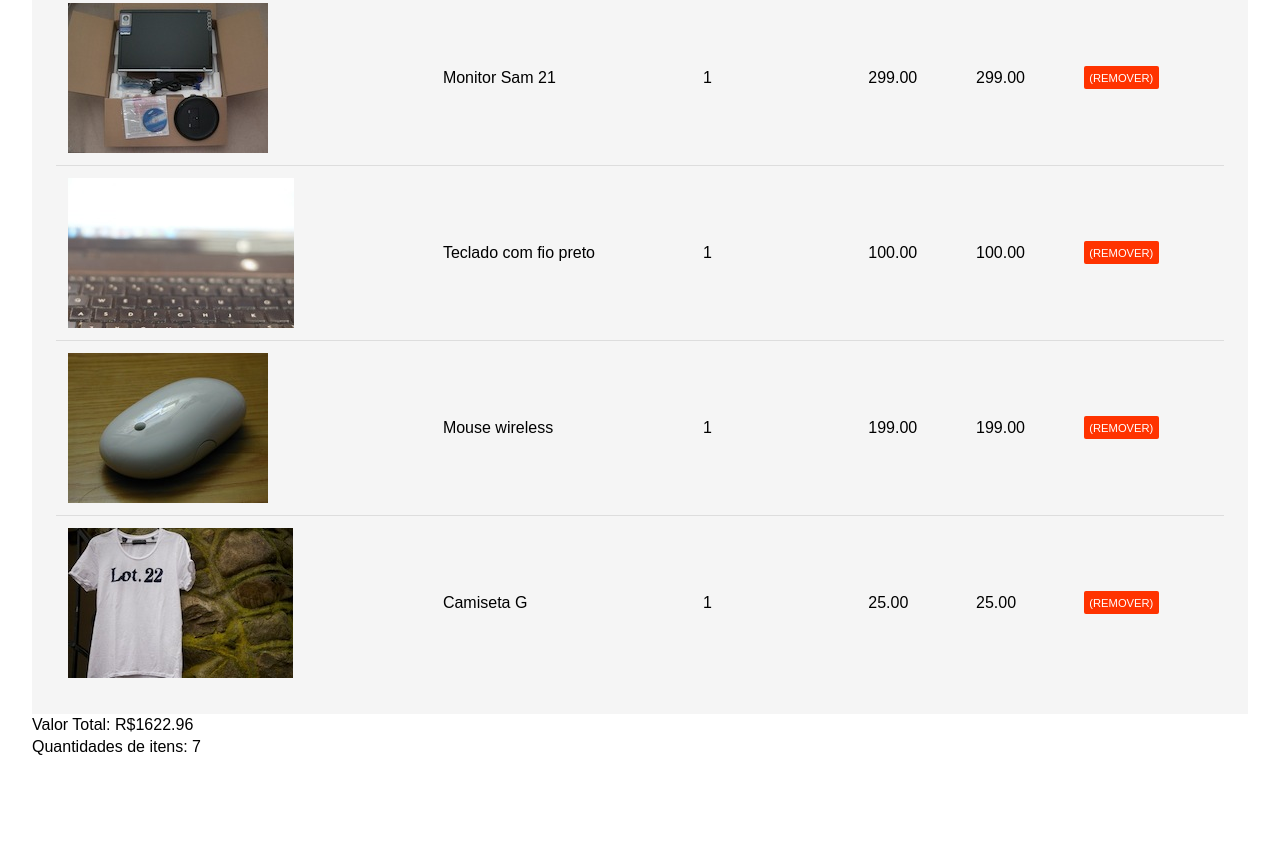
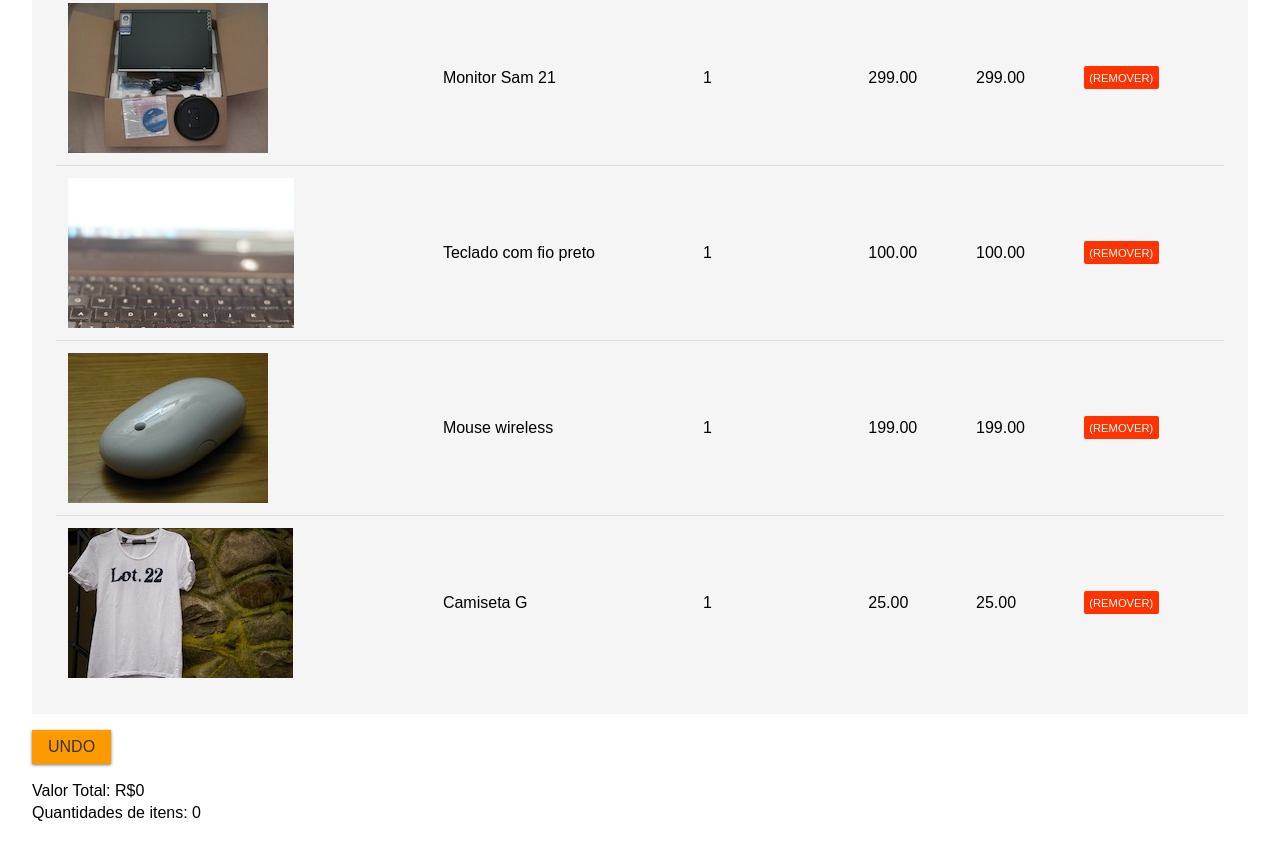
Before and after one commit to marcuspereiradev/content-manipulation, a plain HTML site: page jquery/index.html in a window 1280 px wide. Shown: the part 710-1567 px from the top of the page. Before the commit the page ends 1501 px from the top, so only its background shows below. Drawn offline with Linux system fonts and the light colour scheme.

Commit message:
script modification

```diff
--- a/jquery/index.html
+++ b/jquery/index.html
@@ -77,7 +77,9 @@
 		</table>
 
 	</div>
-
+	<div>
+		<input type="button" value="undo" id="undo">
+	</div>
 	<div>
 		Valor Total: R$<span id="valor-total">0</span>
 		<br>
@@ -85,50 +87,12 @@
 	</div>
 
 	<script src="jquery-3.2.1.min.js"></script>
+	<script src="carrinho.js"></script>
 
 	<script>
 
-		// removendo itens e reescrevendo nova quantidade de itens
-
-		var removeItem = function(event){
-
-			event.preventDefault();
-			var self = $(this);
-			self.closest("tr").remove();
 
 
-
-			var quantidadeComoString = $("#quantidades-de-itens").text();
-			var atual = parseInt(quantidadeComoString);
-			var novaQuantidade = atual - 1;
-			$("#quantidades-de-itens").text(novaQuantidade);
-		};
-
-
-
-
-
-
-	// Somando os valores
-
-		var aposInicializado = function(){
-
-		var itens = $(".item-total");
-		var total = 0;
-
-		for (var i = 0; i < itens.length; i++){
-			var item = $(itens[i]);
-			var valor = parseFloat(item.text());
-			total = total + valor;
-		}
-
-		$("#valor-total").text(total);
-		$("#quantidades-de-itens").text(itens.length);
-		$(".remove-item").click(removeItem);
-
-		};
-
-		$(aposInicializado);
 	</script>
 </body>
 </html>
```
